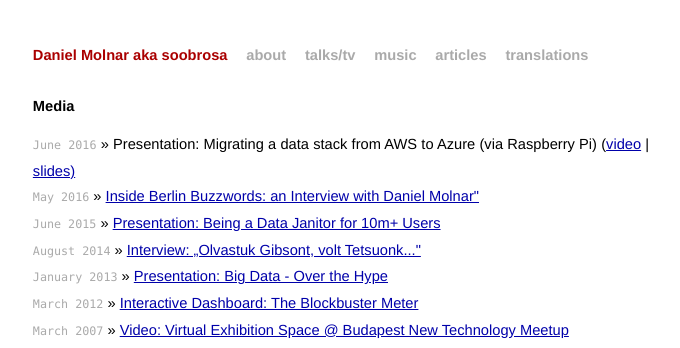
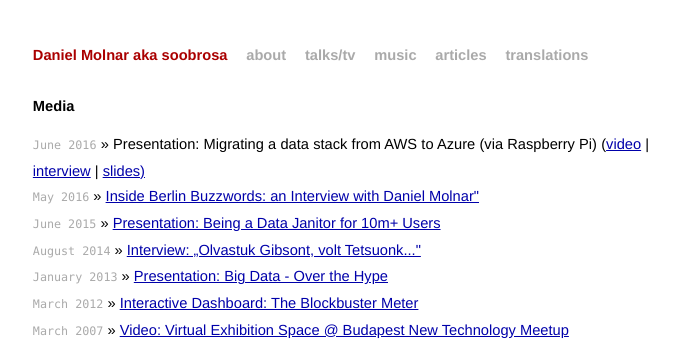
Before and after one commit to mojombo/mojombo.github.io, a Jekyll site: the page built from media.html, in a window 1280 px wide. Shown: the top 348 px of the page, without its empty margins (299-979 px from the left). Built offline with Jekyll 4.4.1, drawn with Linux system fonts in a browser that asks for light colours.

Commit message:
interview

```diff
--- a/media.html
+++ b/media.html
@@ -6,7 +6,7 @@
 <div id="home">
   <h1>Media</h1>
   <ul class="posts">
-    <li><span>June 2016</span> &raquo; Presentation: Migrating a data stack from AWS to Azure (via Raspberry Pi) (<a href="https://www.youtube.com/watch?v=QhXPANTd9nE">video</a> | <a href="http://www.slideshare.net/soobrosa/migrating-a-data-stack-from-aws-to-azure-via-raspberry-pi">slides)</a>
+    <li><span>June 2016</span> &raquo; Presentation: Migrating a data stack from AWS to Azure (via Raspberry Pi) (<a href="https://www.youtube.com/watch?v=QhXPANTd9nE">video</a> | <a href="https://www.youtube.com/watch?v=9X7_nzZbZsA">interview</a> | <a href="http://www.slideshare.net/soobrosa/migrating-a-data-stack-from-aws-to-azure-via-raspberry-pi">slides)</a>
     <li><span>May 2016</span> &raquo; <a href="https://berlinbuzzwords.de/news/inside-berlin-buzzwords-interview-daniel-molnar">Inside Berlin Buzzwords: an Interview with Daniel Molnar"</a></li>
     <li><span>June 2015</span> &raquo; <a href="http://www.slideshare.net/soobrosa/6w-bp-datashow">Presentation: Being a Data Janitor for 10m+ Users</a>
     <li><span>August 2014</span> &raquo; <a href="http://www.artmagazin.hu/artmagazin_hirek/olvastuk_gibsont_volt_tetsuonk_ezerrel_ment_az_electronic_body_music_kezdodott_a_rave..2440.html">Interview: „Olvastuk Gibsont, volt Tetsuonk..."</a></li>
```
